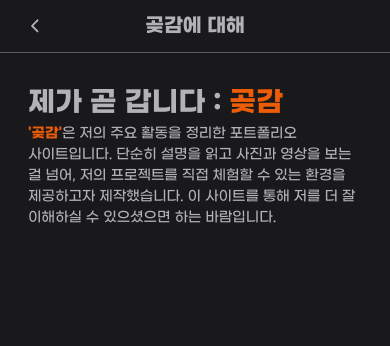
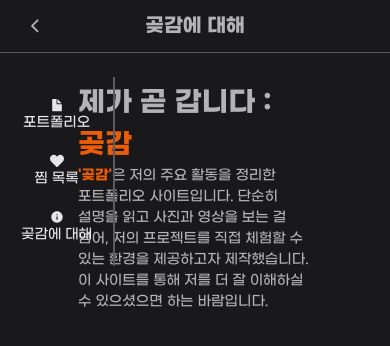
Before and after one commit to ENvironmentSet/portfolio, a React (Vite) app: page /about in a window 390 px wide. Shown: the top 346 px of the page. Built offline with nearby package versions, Linux system fonts and the light colour scheme.

Commit message:
make about page responsive

```diff
--- a/src/About.tsx
+++ b/src/About.tsx
@@ -1,6 +1,10 @@
 import { css } from '@emotion/react'
+import { Link } from 'wouter'
 
-import { IoIosArrowBack } from 'react-icons/io'
+import { IoIosArrowBack, IoMdInformationCircle } from 'react-icons/io'
+import { IoDocumentSharp } from 'react-icons/io5'
+import { FaHeart } from 'react-icons/fa'
+
 import Color from './colors.ts'
 
 const AboutStyle = {
@@ -13,9 +17,17 @@ const AboutStyle = {
 
     border-bottom: 1px solid ${Color.secondaryText};
 
-    position: relative;
+    font-size: 1.4rem;
 
-    font-size: 1.4rem;
+    @media (max-width: 1023px) {
+      position: relative;
+    }
+
+    @media (min-width: 1024px) {
+      margin: 0 15%;
+
+      font-size: 1.8rem;
+    }
   `,
   backButton: css`
     position: absolute;
@@ -23,22 +35,99 @@ const AboutStyle = {
 
     height: 1.4rem;
     width: 1.4rem;
+
+    @media (min-width: 1024px) {
+      display: none;
+    }
   `,
   main: css`
-    padding: 2rem;
+    padding: 2rem 20%;
   `,
   highlight: css`
     color: ${Color.highlight};
     font-weight: bold;
-  `
+  `,
+  navBar: css`
+    position: absolute;
+    top: 5.5rem;
+    left: 0;
+
+    padding: 1.5rem 1.5rem;
+
+    font-size: 1rem;
+
+    height: auto;
+
+    border: none;
+    border-right: 2px solid ${Color.secondaryText};
+  `,
+  navList: css`
+    height: 100%;
+
+    display: flex;
+    flex-direction: column;
+    align-items: center;
+    gap: 1.5rem;
+
+    list-style-type: none;
+
+    padding-left: 0px;
+  `,
+  navItem: css`
+    flex-grow: 1;
+
+    button {
+      display: flex;
+      flex-direction: column;
+      justify-content: center;
+      align-items: center;
+
+      background-color: transparent;
+
+      border: 0px;
+      padding: 0px;
+
+      width: 100%;
+
+      color: ${Color.primaryText};
+    }
+  `,
 }
 
 function About() {
   return (
     <>
       <header css={AboutStyle.header}>
-        <IoIosArrowBack onClick={() => history.back()} css={AboutStyle.backButton} />
+        <IoIosArrowBack onClick={() => history.back()} css={AboutStyle.backButton}/>
         <b>곶감에 대해</b>
+        <nav css={AboutStyle.navBar}>
+          <ul css={AboutStyle.navList}>
+            <li css={AboutStyle.navItem}>
+              <Link to='/' asChild>
+                <button>
+                  <IoDocumentSharp/>
+                  <span>포트폴리오</span>
+                </button>
+              </Link>
+            </li>
+            <li css={AboutStyle.navItem}>
+              <Link to='/likes' asChild>
+                <button>
+                  <FaHeart/>
+                  <span>찜 목록</span>
+                </button>
+              </Link>
+            </li>
+            <li css={AboutStyle.navItem}>
+              <Link to='/about' asChild>
+                <button>
+                  <IoMdInformationCircle/>
+                  <span>곶감에 대해</span>
+                </button>
+              </Link>
+            </li>
+          </ul>
+        </nav>
       </header>
       <main css={AboutStyle.main}>
         <h1>제가 곧 갑니다 : <span css={AboutStyle.highlight}>곶감</span></h1>
```
